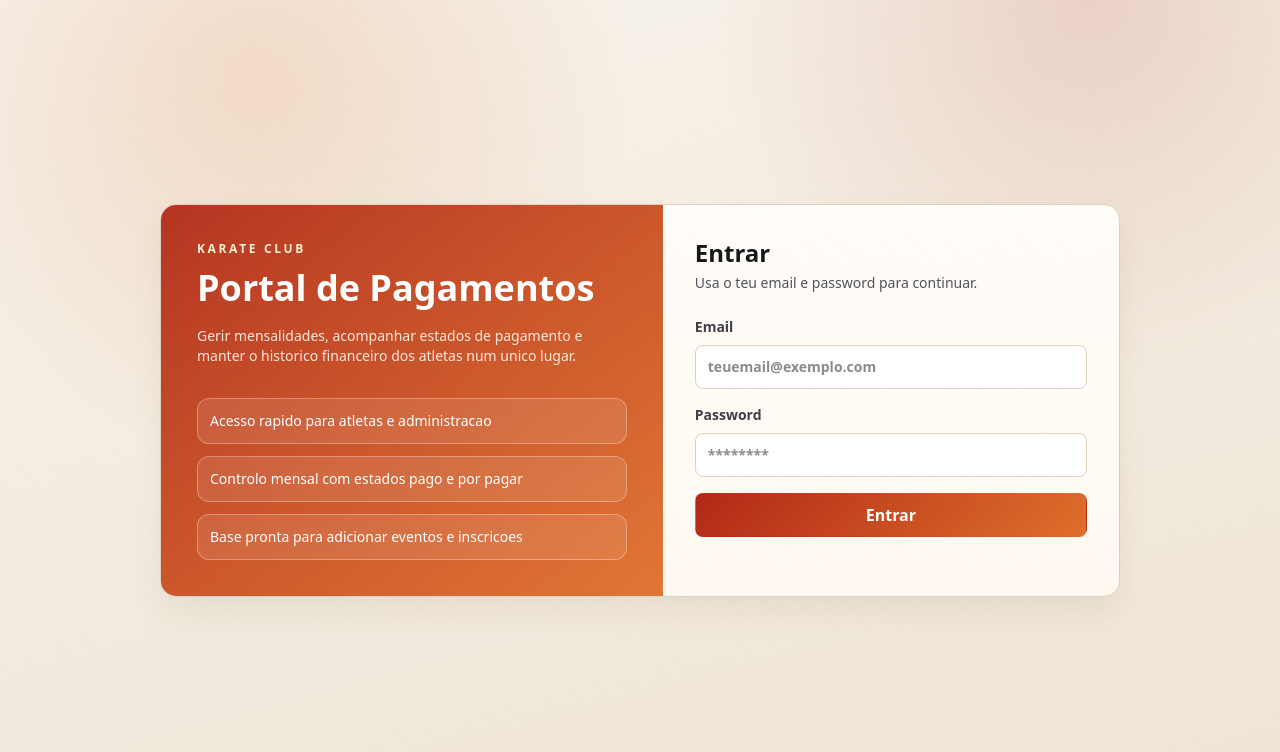
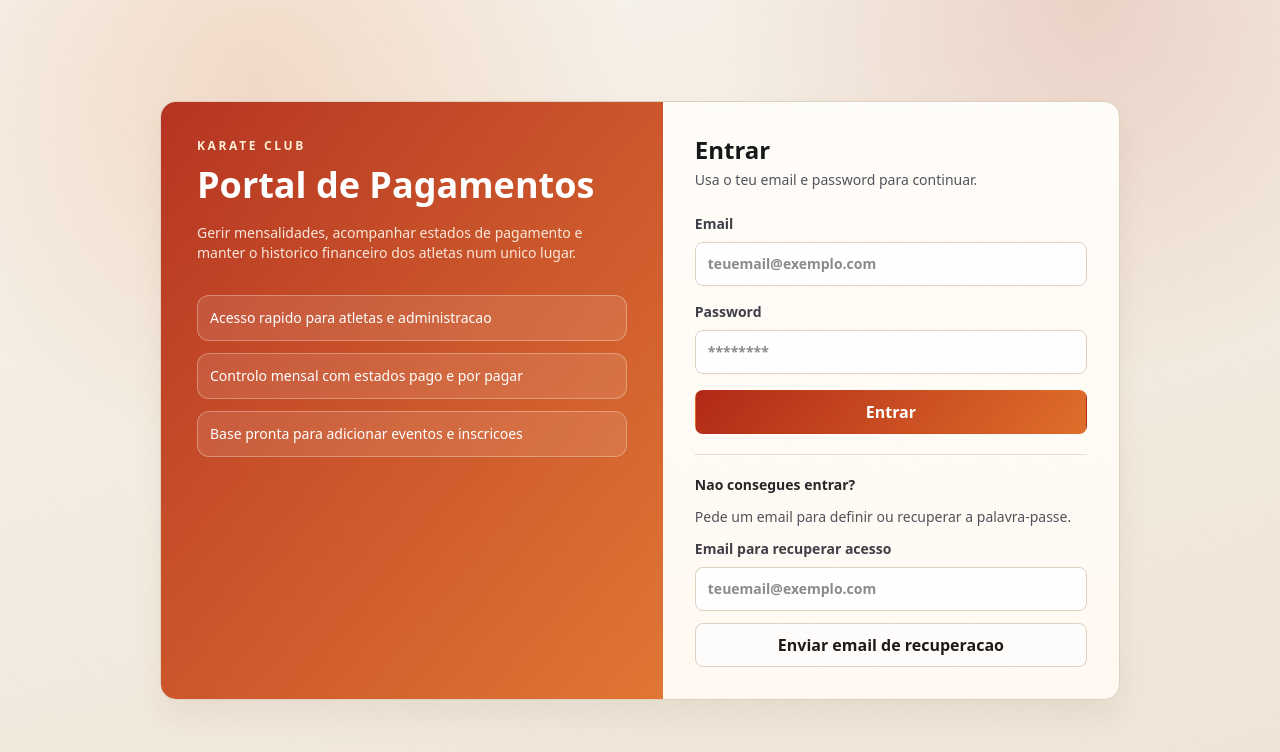
Before and after one commit to mariosilvarr03/Cka, a Next.js app: page /login in a window 1280 px wide. Shown: the top 752 px of the page. Built offline with nearby package versions, Linux system fonts and the light colour scheme.

Commit message:
recuperar password

```diff
--- a/app/login/page.tsx
+++ b/app/login/page.tsx
@@ -5,6 +5,8 @@ import { redirect } from "next/navigation";
 type LoginPageProps = {
   searchParams: Promise<{
     error?: string;
+    resetError?: string;
+    resetOk?: string;
   }>;
 };
 
@@ -30,6 +32,31 @@ export default async function LoginPage({ searchParams }: LoginPageProps) {
     }
 
     redirect("/");
+  }
+
+  async function requestPasswordReset(formData: FormData) {
+    "use server";
+
+    const email = String(formData.get("reset_email") ?? "").trim().toLowerCase();
+
+    if (!email) {
+      redirect("/login?resetError=Indica+um+email+valido");
+    }
+
+    const supabase = await createClient();
+    const appBaseUrl =
+      process.env.NEXT_PUBLIC_SITE_URL ??
+      (process.env.VERCEL_URL ? `https://${process.env.VERCEL_URL}` : null);
+
+    const { error } = await supabase.auth.resetPasswordForEmail(email, {
+      ...(appBaseUrl ? { redirectTo: `${appBaseUrl}/login` } : {}),
+    });
+
+    if (error) {
+      redirect("/login?resetError=Nao+foi+possivel+enviar+o+email+de+recuperacao");
+    }
+
+    redirect("/login?resetOk=1");
   }
 
   const params = await searchParams;
@@ -63,6 +90,18 @@ export default async function LoginPage({ searchParams }: LoginPageProps) {
             </p>
           ) : null}
 
+          {params.resetError ? (
+            <p className="mb-4 rounded-lg border border-danger/20 bg-red-50 p-3 text-sm text-danger">
+              {params.resetError}
+            </p>
+          ) : null}
+
+          {params.resetOk ? (
+            <p className="mb-4 rounded-lg border border-ok/20 bg-emerald-50 p-3 text-sm text-ok">
+              Enviamos um email com instrucoes para definires uma nova palavra-passe.
+            </p>
+          ) : null}
+
           <form action={signIn} className="space-y-4">
             <label className="flex flex-col gap-2 text-sm font-semibold text-zinc-700">
               Email
@@ -90,6 +129,26 @@ export default async function LoginPage({ searchParams }: LoginPageProps) {
               Entrar
             </button>
           </form>
+
+          <div className="my-5 border-t border-line/70" />
+
+          <form action={requestPasswordReset} className="space-y-3">
+            <p className="text-sm font-semibold text-zinc-800">Nao consegues entrar?</p>
+            <p className="text-sm text-zinc-600">Pede um email para definir ou recuperar a palavra-passe.</p>
+            <label className="flex flex-col gap-2 text-sm font-semibold text-zinc-700">
+              Email para recuperar acesso
+              <input
+                type="email"
+                name="reset_email"
+                required
+                className="h-11 rounded-lg border border-line bg-white px-3 text-zinc-900"
+                placeholder="teuemail@exemplo.com"
+              />
+            </label>
+            <button type="submit" className="btn-ghost h-11 w-full rounded-lg font-semibold">
+              Enviar email de recuperacao
+            </button>
+          </form>
         </section>
       </div>
     </main>
```
